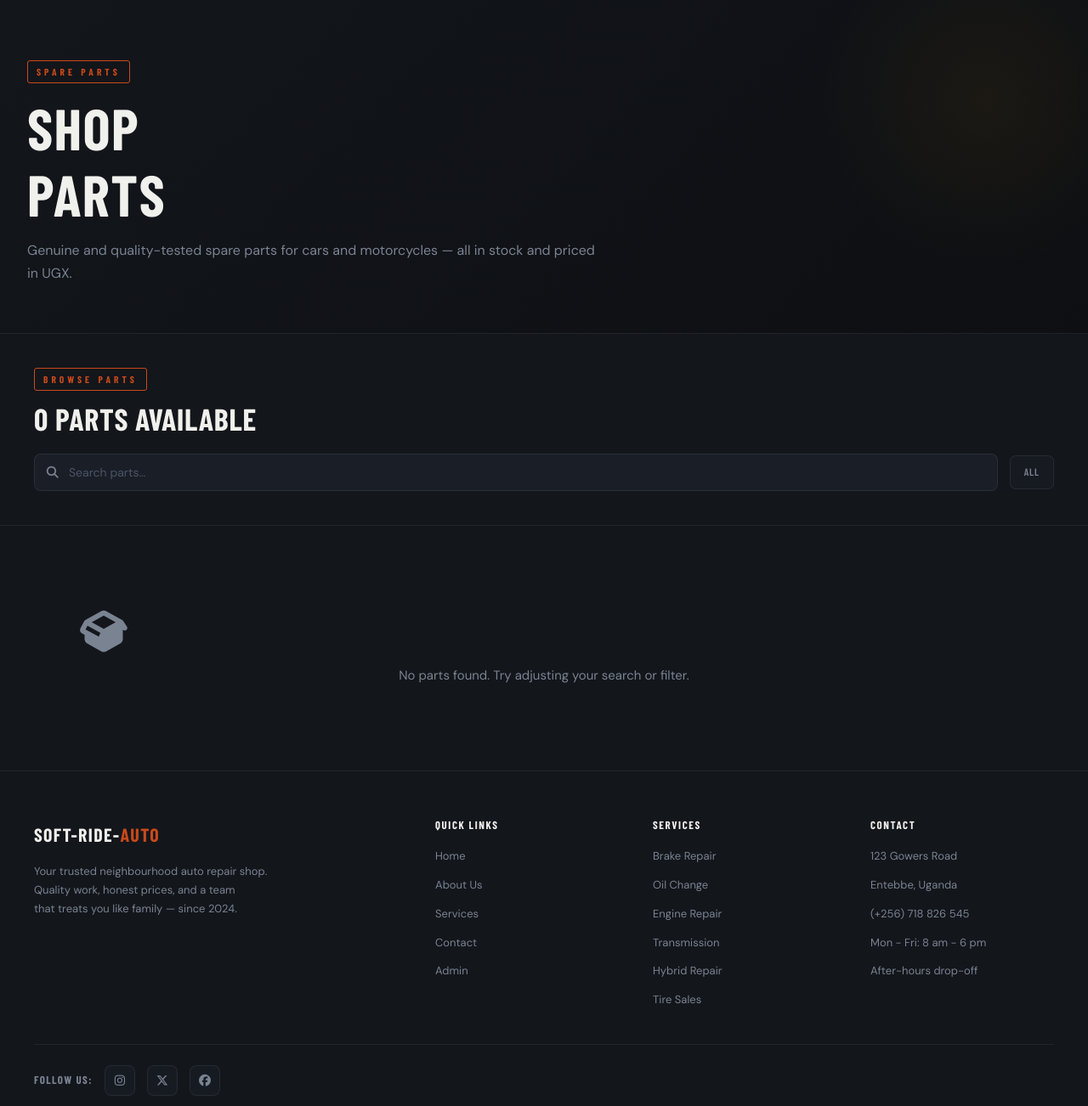
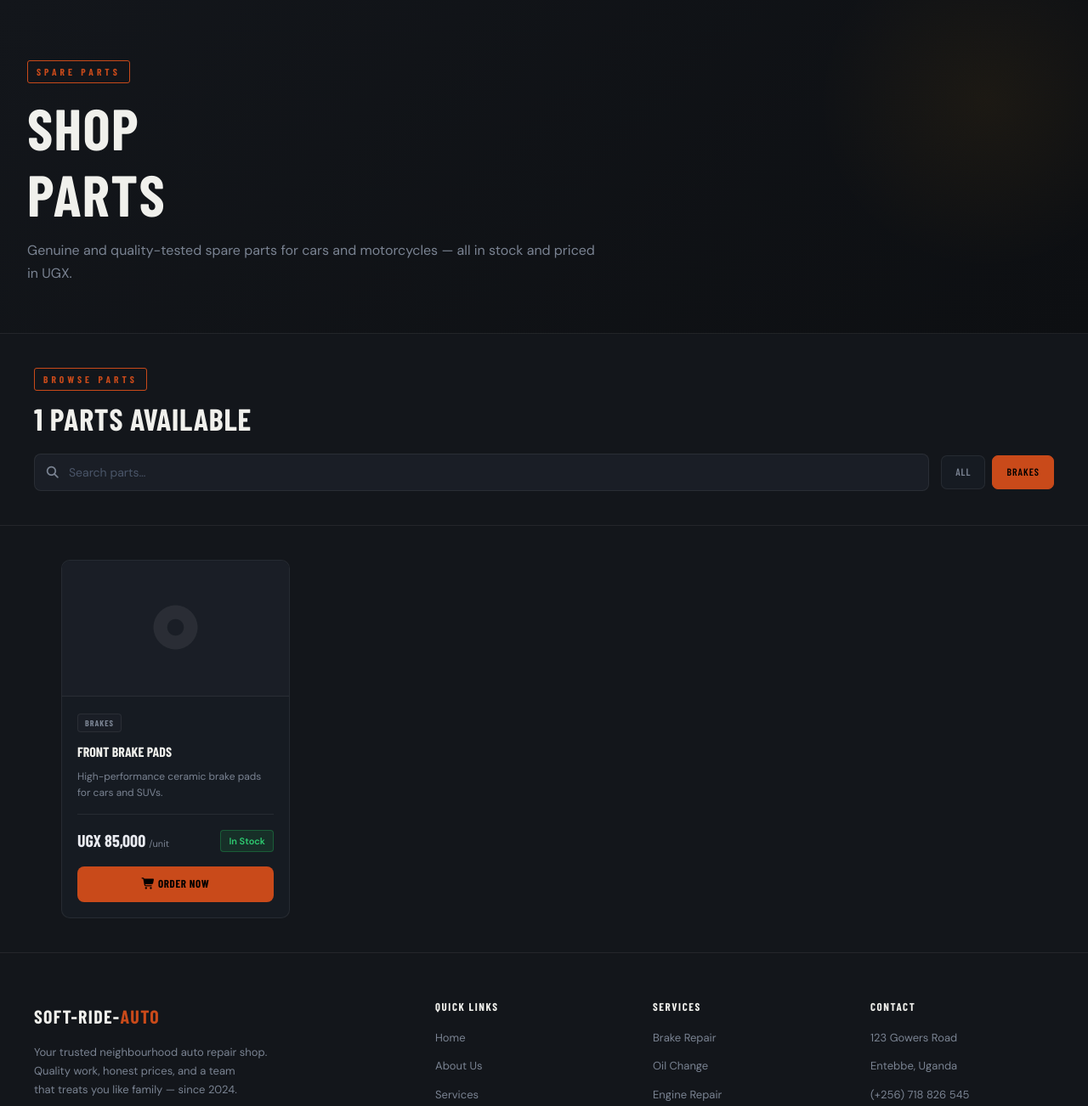
Before and after one commit to TobySkys/25BSCS093_Soft_Ride_Auto_Garage, a PHP site: page /shop_parts.php?category=Brakes in a window 1280 px wide. Shown: the part 69-1371 px from the top of the page at 85% size. Run offline with PHP 8.4, Linux system fonts and the light colour scheme; data comes from the database, SQL or seed files in the repository; data that the repository does not hold is empty; some web fonts are replaced.

Commit message:
GIT COMMIT MESSAGE

```diff
--- a/shop_parts.php
+++ b/shop_parts.php
@@ -36,17 +36,13 @@ $search   = trim($_GET['search']   ?? '');
 $category = trim($_GET['category'] ?? '');
 $parts    =trim($_GET['parts'] ?? '');
 if(!$parts){
-    $parts = [];
-    $query = "SELECT * FROM spare_parts";
-
+    $query = "SELECT * FROM spare_parts WHERE 1=1";
     if ($search !== '') {
         $query .= " AND part_name LIKE '%" . mysqli_real_escape_string($conn, $search) . "%'";
     }
     if ($category !== '') {
         $query .= " AND category = '" . mysqli_real_escape_string($conn, $category) . "'";
     }
-
-    $result = mysqli_query($conn, $query);
     $result= mysqli_query($conn, $query);
     $parts = mysqli_fetch_all($result, MYSQLI_ASSOC);
 
@@ -131,11 +127,16 @@ include 'header.php';
                 </div>
                 <div class="category-filters">
                     <a href="shop_parts.php" class="filter-btn <?= !$category ? 'active' : '' ?>" data-cat="all">All</a>
-                    <?php foreach ($result as $row): ?>
-                        <a href="shop_parts.php?category=<?= urlencode($row['category']) ?><?= $search ? '&search='.urlencode($search) : '' ?>"
-                           class="filter-btn <?= $category === $row['category'] ? 'active' : '' ?>"
-                           data-cat="<?= strtolower(htmlspecialchars($row['category'])) ?>">
-                            <?= htmlspecialchars($row['category']) ?>
+                    <?php
+                        $categories = array_column($parts, 'category');
+                        $uniqueCategories = array_unique($categories);
+                    foreach ($uniqueCategories as $cat) :
+
+                     ?>
+                        <a href="shop_parts.php?category=<?= urlencode($cat) ?><?= $search ? '&search='.urlencode($search) : '' ?>"
+                           class="filter-btn <?= $category === $cat ? 'active' : '' ?>"
+                           data-cat="<?= strtolower(htmlspecialchars($cat)) ?>">
+                            <?= htmlspecialchars($cat) ?>
                         </a>
                     <?php endforeach; ?>
                 </div>
```
